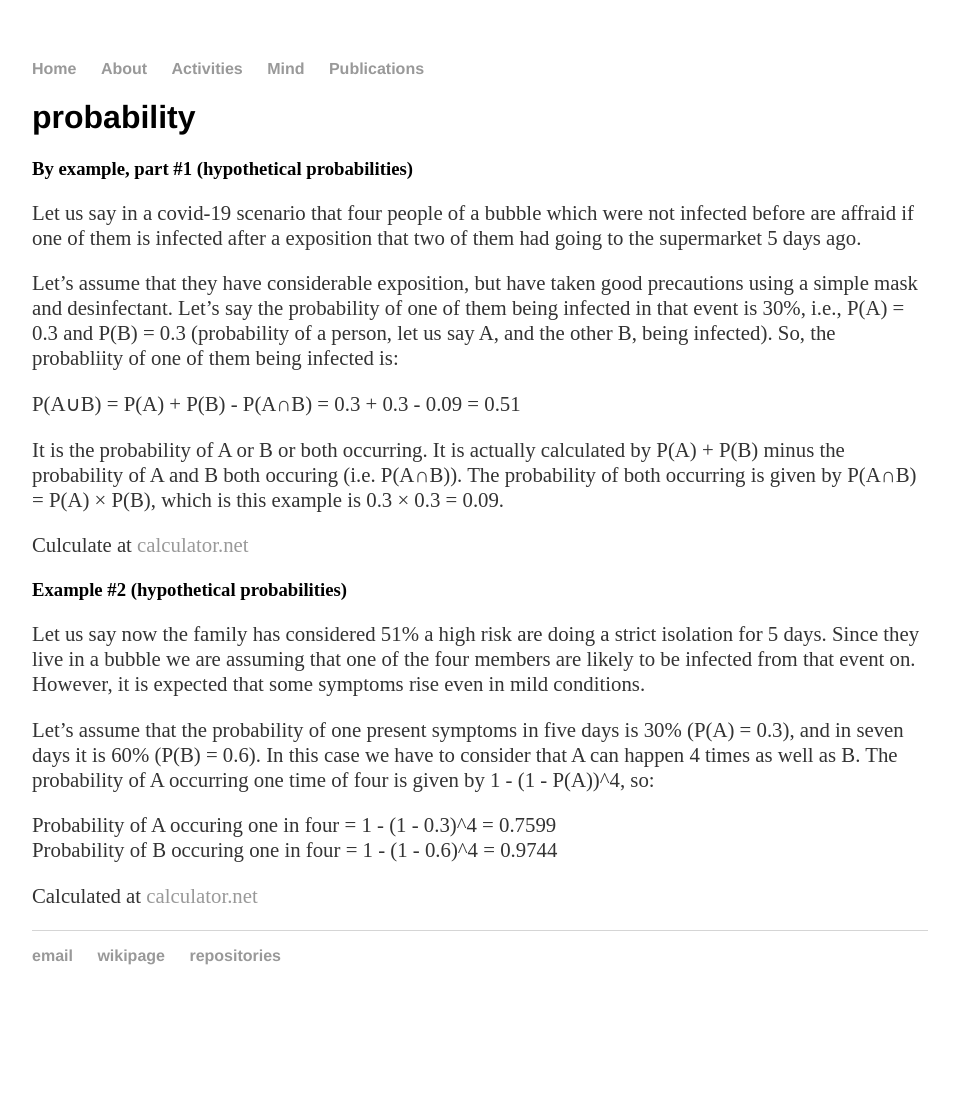
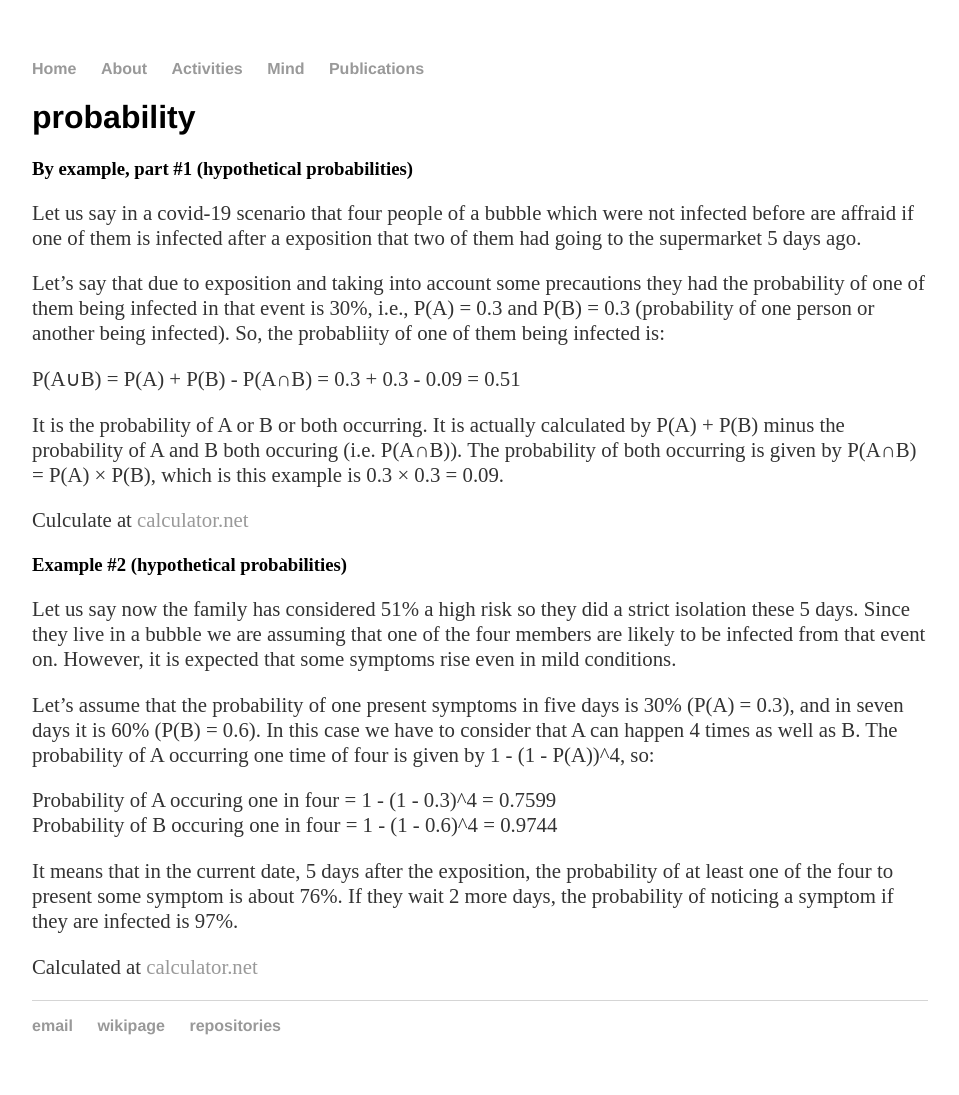
Before and after one commit to cleberjamaral/cleberjamaral.github.io, a Jekyll site: the page built from knowledge/research/math/probability.md, in a window 1280 px wide. Shown: the whole page, without its empty margins (160-1119 px from the left). Built offline with Jekyll 4.4.1, drawn with Linux system fonts in a browser that asks for light colours; our own code applies the rules of GitHub Pages for plain Markdown files; before the commit the page ends 1025 px from its top, so only the background shows below that.

Commit message:
GitBook: [master] one page modified

```diff
--- a/knowledge/research/math/probability.md
+++ b/knowledge/research/math/probability.md
@@ -4,7 +4,7 @@
 
 Let us say in a covid-19 scenario that four people of a bubble which were not infected before are affraid if one of them is infected after a exposition that two of them had going to the supermarket 5 days ago.
 
-Let's assume that they have considerable exposition, but have taken good precautions using a simple mask and desinfectant. Let's say the probability of one of them being infected in that event is 30%, i.e., P\(A\) = 0.3 and P\(B\) = 0.3 \(probability of a person, let us say A, and the other B, being infected\). So, the probabliity of one of them being infected is:
+Let's say that due to exposition and taking into account some precautions they had the probability of one of them being infected in that event is 30%, i.e., P\(A\) = 0.3 and P\(B\) = 0.3 \(probability of one person or another being infected\). So, the probabliity of one of them being infected is:
 
 P\(A∪B\) = P\(A\) + P\(B\) - P\(A∩B\) = 0.3 + 0.3 - 0.09 = 0.51
 
@@ -14,11 +14,13 @@ Culculate at [calculator.net](https://www.calculator.net/probability-calculator.
 
 ### Example \#2 \(hypothetical probabilities\)
 
-Let us say now the family has considered 51% a high risk are doing a strict isolation for 5 days. Since they live in a bubble we are assuming that one of the four members are likely to be infected from that event on. However, it is expected that some symptoms rise even in mild conditions.
+Let us say now the family has considered 51% a high risk so they did a strict isolation these 5 days. Since they live in a bubble we are assuming that one of the four members are likely to be infected from that event on. However, it is expected that some symptoms rise even in mild conditions.
 
 Let's assume that the probability of one present symptoms in five days is 30% \(P\(A\) = 0.3\), and in seven days it is 60% \(P\(B\) = 0.6\). In this case we have to consider that A can happen 4 times as well as B. The probability of A occurring one time of four is given by 1 - \(1 - P\(A\)\)^4, so:
 
 Probability of A occuring one in four = 1 - \(1 - 0.3\)^4 = 0.7599
 Probability of B occuring one in four = 1 - \(1 - 0.6\)^4 = 0.9744
 
+It means that in the current date, 5 days after the exposition, the probability of at least one of the four to present some symptom is about 76%. If they wait 2 more days, the probability of noticing a symptom if they are infected is 97%.
+
 Calculated at [calculator.net](https://www.calculator.net/probability-calculator.html?cal4pa=0.6&cal4par=4&cal4pb=0.3&cal4pbr=4&calctype=series&x=53&y=29#series)
```
